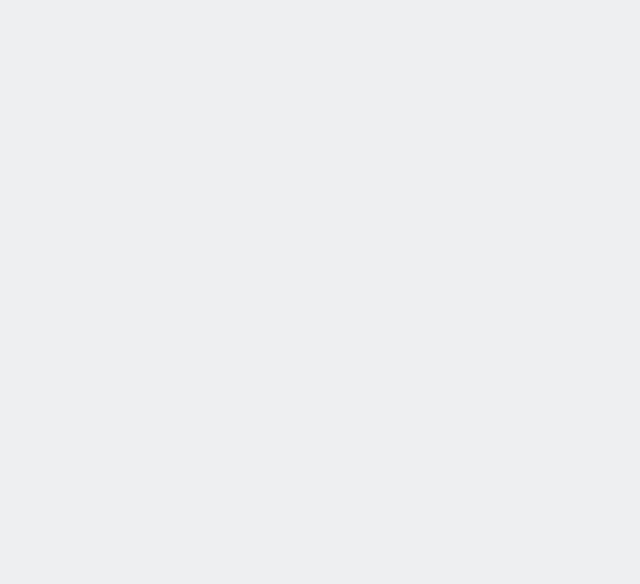
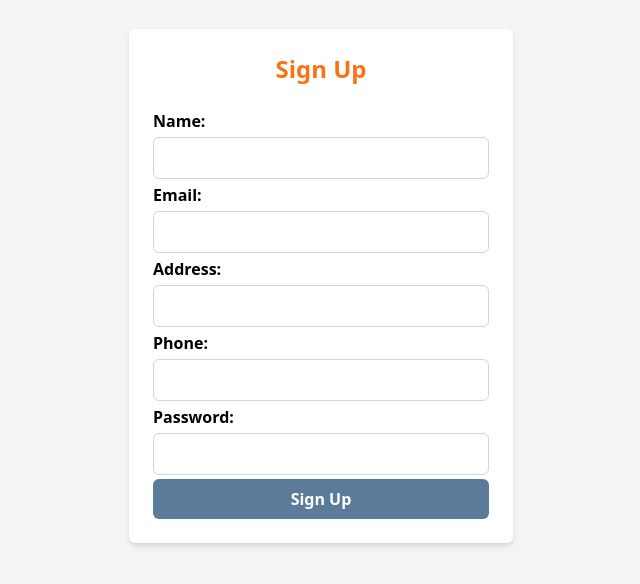
Before and after one commit to soukaina203/renting_frontEnd, a React (Create React App) app: page /signUp in a window 1280 px wide. Before the commit this address had no page. Shown: the part 114-698 px from the top of the page, without its empty margins (319-959 px from the left). Built offline with nearby package versions, Linux system fonts and the light colour scheme.

Commit message:
good work

```diff
--- a/package.json
+++ b/package.json
@@ -6,6 +6,7 @@
     "@testing-library/jest-dom": "^5.17.0",
     "@testing-library/react": "^13.4.0",
     "@testing-library/user-event": "^13.5.0",
+    "axios": "^1.4.0",
     "react": "^18.2.0",
     "react-dom": "^18.2.0",
     "react-icons": "^4.10.1",
--- a/src/App.js
+++ b/src/App.js
@@ -1,8 +1,8 @@
 import './App.css';
 import {BrowserRouter as Router ,Link ,Route,Routes} from 'react-router-dom'
 import LandingPage from './LandingPage/LandingPage';
-// import SignUp from './Auth/SignUp';
-// import SignIn from './Auth/SignIn';
+import SignUp from './Auth/SignUp';
+import SignIn from './Auth/SignIn';
 function App() {
   return (
     <div className="">
@@ -10,8 +10,8 @@ function App() {
 
       <Routes>
         <Route path='/' element={<LandingPage/>}/>
-        {/* <Route path='/signIn' element={<SignIn/>}/> */}
-        {/* <Route path='/signUp' element={<SignUp/>}/> */}
+        <Route path='/signIn' element={<SignIn/>}/>
+        <Route path='/signUp' element={<SignUp/>}/>
 
       </Routes>
     </Router>
--- /dev/null
+++ b/src/Auth/SignIn.js
@@ -0,0 +1,51 @@
+import React ,{useRef} from 'react'
+import {BsPersonCircle} from 'react-icons/bs'
+function SignIn() {
+  const data = useRef({  email: '',  password: '' })
+
+  return (
+    <div className='flex justify-center align-center  w-[100vw] h-[100vh] '>
+      <div className='w-[25rem] h-[22rem]  '>
+
+      <form className="bg-white p-8 rounded-lg shadow-md w-full max-w-md mt-12">
+        <h1 className="text-2xl font-semibold mb-6 text-center text-orange-500">Sign In</h1>
+        <div className="flex flex-col gap-4">
+          <label htmlFor="email" className="font-semibold">
+            Email:
+          </label>
+          <input
+            type="text"
+            id="email"
+            className="border border-gray-300 px-4 py-2 rounded-md focus:outline-none focus:ring-2 focus:ring-blue-500"
+            onBlur={(e) => {
+              data.current = { ...data.current, email: e.target.value };
+            }}
+          />
+        </div>
+        <div className="flex flex-col gap-4">
+          <label htmlFor="password" className="font-semibold">
+            Password:
+          </label>
+          <input
+            type="password"
+            id="password"
+            className="border border-gray-300 px-4 py-2 rounded-md focus:outline-none focus:ring-2 focus:ring-blue-500"
+            onBlur={(e) => {
+              data.current = { ...data.current, password: e.target.value };
+            }}
+          />
+        </div>
+        <button
+          type="submit"
+          className="w-full bg-btn text-white font-semibold py-2 px-4 rounded-md  transition-colors mt-4"
+        >
+          Sign In
+        </button>
+      </form>
+      </div>
+
+    </div>
+  )
+}
+
+export default SignIn
--- /dev/null
+++ b/src/Auth/SignUp.js
@@ -0,0 +1,94 @@
+import React, { useRef } from 'react';
+
+function SignUp() {
+  const data = useRef({
+    name: '',
+    email: '',
+    address: '',
+    phone: '',
+    password: '',
+  });
+
+  return (
+    <div className="flex items-center justify-center min-h-screen bg-gray-100">
+      <div className="bg-white shadow-md rounded-md p-6 w-full max-w-sm">
+        <h1 className="text-2xl font-semibold mb-6 text-center text-orange-500">Sign Up</h1>
+        <form className="space-y-1">
+          <div>
+            <label htmlFor="name" className="font-semibold block mb-1">
+              Name:
+            </label>
+            <input
+              type="text"
+              id="name"
+              className="w-full border border-gray-300 px-4 py-2 rounded-md focus:outline-none focus:ring-2 focus:ring-blue-500"
+              onBlur={(e) => {
+                data.current = { ...data.current, name: e.target.value };
+              }}
+            />
+          </div>
+          <div>
+            <label htmlFor="email" className="font-semibold block mb-1">
+              Email:
+            </label>
+            <input
+              type="text"
+              id="email"
+              className="w-full border border-gray-300 px-4 py-2 rounded-md focus:outline-none focus:ring-2 focus:ring-blue-500"
+              onBlur={(e) => {
+                data.current = { ...data.current, email: e.target.value };
+              }}
+            />
+          </div>
+          <div>
+            <label htmlFor="address" className="font-semibold block mb-1">
+              Address:
+            </label>
+            <input
+              type="text"
+              id="address"
+              className="w-full border border-gray-300 px-4 py-2 rounded-md focus:outline-none focus:ring-2 focus:ring-blue-500"
+              onBlur={(e) => {
+                data.current = { ...data.current, address: e.target.value };
+              }}
+            />
+          </div>
+          <div>
+            <label htmlFor="phone" className="font-semibold block mb-1">
+              Phone:
+            </label>
+            <input
+              type="text"
+              id="phone"
+              className="w-full border border-gray-300 px-4 py-2 rounded-md focus:outline-none focus:ring-2 focus:ring-blue-500"
+              onBlur={(e) => {
+                data.current = { ...data.current, phone: e.target.value };
+              }}
+            />
+          </div>
+          <div>
+            <label htmlFor="password" className="font-semibold block mb-1">
+              Password:
+            </label>
+            <input
+              type="password"
+              id="password"
+              className="w-full border border-gray-300 px-4 py-2 rounded-md focus:outline-none focus:ring-2 focus:ring-blue-500"
+              onBlur={(e) => {
+                data.current = { ...data.current, password: e.target.value };
+              }}
+            />
+          </div>
+          <button
+            type="submit"
+            className="w-full bg-btn text-white font-semibold py-2 px-4 rounded-md hover:bg-blue-600 transition-colors"
+          >
+            Sign Up
+          </button>
+        </form>
+      </div>
+    </div>
+  );
+}
+
+export default SignUp;
--- a/src/LandingPage/About.js
+++ b/src/LandingPage/About.js
@@ -19,7 +19,7 @@ function About() {
                             Lorem ipsum dolor sit amet consectetur, adipisicing elit. Esse provident odio exercitationem doloribus quae fuga ex tenetur, repudiandae laudantium non temporibus ea expedita.
                         </p>
                         {/* <br /> */}
-                        <button className='p-2 bg-blue-600 rounded text-slate-50 w-[10em] mt-[10px]'> <a href="bv">Learn more</a></button>
+                        <button className='p-2 bg-btn rounded text-slate-50 w-[10em] mt-[10px]'> <a href="bv">Learn more</a></button>
                     </div>
                 </div>
 
--- a/src/LandingPage/Cards.js
+++ b/src/LandingPage/Cards.js
@@ -1,10 +1,26 @@
-import React from 'react'
+import React ,{useEffect ,useState} from 'react'
+import axios from 'axios';
+function Cards() {
+  const [data, setData] = useState([]);
+  let fetchData = async () => {
+    const datas = await axios.get("http://localhost:8000/api/topCars");
+    setData(datas.data.topCars)
 
-function Cards() {
-
+  }
+  useEffect(() => {
+    fetchData();
+  }, []);
   return (
     <div>
+       {data !== undefined ?
+            data.map((e, i) => {
+              return  <div>
 
+
+                 {e.model}
+
+
+                 </div> }):""}
     </div>
   )
 }
--- a/src/LandingPage/Header.js
+++ b/src/LandingPage/Header.js
@@ -7,15 +7,15 @@ function Header() {
 
       <ul className='flex gap-5 mt-[29.2px] ml-10 relative right-[-20rem] '>
         <li><a href="#Home" className='underlineHover'>Home</a></li>
+        <li><a href="#About" className='underlineHover'>About</a></li>
         <li><a href="#Ride" className='underlineHover'>Ride</a></li>
         <li><a href="#Services" className='underlineHover'>Services</a></li>
-        <li><a href="#About" className='underlineHover'>About</a></li>
         <li><a href="#Reviews" className='underlineHover' >Reviews</a></li>
       </ul>
       <div className="flex flex-row gap-1 mt-4 relative right-[-35rem] text-[19px]">
 
       <button className='p-2 '><Link to="signUp">Sign Up</Link></button>
-      <button className='p-2 bg-blue-600 rounded text-slate-50'><Link to="signIn">Sign In</Link></button>
+      <button className='p-2 bg-btn  rounded text-slate-50'><Link to="signIn">Sign In</Link></button>
       </div>
     </div>
   )
--- a/src/LandingPage/LandingPage.js
+++ b/src/LandingPage/LandingPage.js
@@ -12,7 +12,7 @@ function LandingPage() {
       <Home />
       <About />
       <Ride />
-      {/* <Services /> */}
+      <Services />
       {/* <Reviews /> */}
 
     </div>
--- a/src/LandingPage/Services.js
+++ b/src/LandingPage/Services.js
@@ -1,16 +1,16 @@
 import React from 'react'
-
+import Cards from './Cards'
 function Services() {
     return (
-        <div id='Services'> {/* col*/}
-            <div> {/*col titles*/}
-                <p>BEST SERVICES</p>
-                <h1>Explore Out Top Deals <br />
-                    From Top Rated Dealers
-                </h1>
+        <div id='Services' className='w-[100vw] h-[40rem]  mt-[-5rem] '> {/* col*/}
+            <div className="text-center "> {/*col titles*/}
+                <h3 className='text-[25px]  relative top-[4.8rem] font-semibold'>BEST SERVICES</h3>
+                <h2 className='text-4xl relative top-[5.2rem]'><b> Explore Out Top Deals <br />
+                    From Top Rated Dealers </b>
+                </h2>
             </div>
             <div>
-{/* call cards compo*/}
+            <Cards />
             </div>
         </div>
     )
--- a/tailwind.config.js
+++ b/tailwind.config.js
@@ -6,7 +6,8 @@ module.exports = {
   theme: {
     extend: {
       colors  :{
-        white1:'#EEEFF1'
+        white1:'#EEEFF1',
+        btn:'#5b7c99'
       },
       fontFamily:{
         body:['Lato']
```
Also changed, not shown: 1 other file (tests, documents, lock files or other folders).
